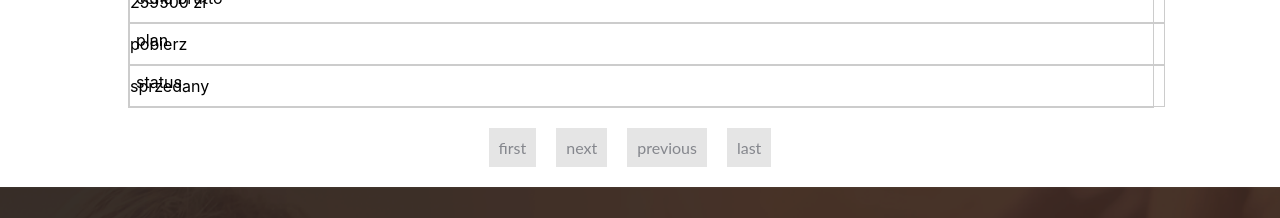
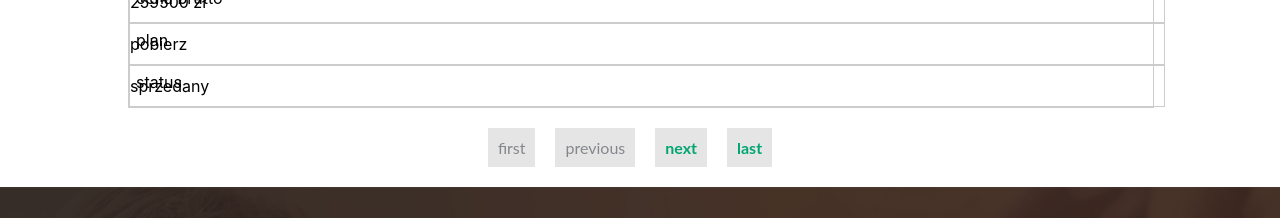
Before and after one commit to mackey7/Site-_for_developer, a React (Create React App) app: page / in a window 1280 px wide. Shown: the part 3980-4198 px from the top of the page. Built offline with nearby package versions, Linux system fonts and the light colour scheme.

Commit message:
fix bug in pagination

```diff
--- a/src/components/table/PaginagtionButton.jsx
+++ b/src/components/table/PaginagtionButton.jsx
@@ -5,7 +5,7 @@ const PaginationButton = (props) => {
 
     return (
 
-        <input className="pagination_button" type="button" onClick={props.event} value={props.value} />
+        <input className="pagination_button" type="button" onClick={props.event} value={props.value} disabled={props.btnDisable} />
 
     )
 }
--- a/src/components/table/PaginationWrapper.jsx
+++ b/src/components/table/PaginationWrapper.jsx
@@ -5,10 +5,11 @@ import "./table.scss"
 const Pagination = props => {
     return (
         <div className='tablePagination'>
-            <PaginationButton value="first" event={props.first} />
-            <PaginationButton value="next" event={props.next} />
-            <PaginationButton value="previous" event={props.previous} />
-            <PaginationButton value="last" event={props.last} />
+            <PaginationButton value="first" event={props.first} btnDisable={props.currentPage == 1 ? true : false} />
+            <PaginationButton value="previous" event={props.previous} btnDisable={props.currentPage == 1 ? true : false} />
+            <PaginationButton value="next" event={props.next} btnDisable={props.currentPage == props.numberOfPages ? true : false} />
+            <PaginationButton value="last" event={props.last} btnDisable={props.currentPage == props.numberOfPages ? true : false} />
+            {console.log('number:' + props.numberOfPages + 'current:' + props.currentPage)}
         </div>
     )
 
--- a/src/components/table/table.scss
+++ b/src/components/table/table.scss
@@ -101,15 +101,20 @@
         margin-right: 20px;
         font-family: Lato;
         font-size: 16px;
-        font-weight: 400;
+        font-weight: 700;
         padding: 10px;
         background-color: #e5e5e5;
-        color: #85878d;
+        color: #00a671;
         border: 0;
 
         &:active {
             background-color: #00a671;
             color: #fff;
+        }
+
+        &:disabled {
+            color: #85878d;
+            font-weight: 400;
         }
     }
 }
--- a/src/container/TableContainer.jsx
+++ b/src/container/TableContainer.jsx
@@ -34,10 +34,18 @@ class TableContainer extends Component {
         console.log(e.target.value, key)
         this.props.changePrice(e.target.value, key)
     }
+
+    getNumberOfPages = () => {
+        return Math.ceil(this.props.flatsData.flatsData.length / this.state.numberPerPage);
+    };
+
+
+
     nextPage = () => {
         this.setState((state) => {
             return { currentPage: state.currentPage += 1 }
         })
+        this.loadList();
         console.log('click')
 
     };
@@ -46,6 +54,7 @@ class TableContainer extends Component {
         this.setState((state) => {
             return { currentPage: state.currentPage -= 1 }
         })
+        this.loadList();
         console.log('click')
 
     };
@@ -54,6 +63,7 @@ class TableContainer extends Component {
         this.setState((state) => {
             return { currentPage: state.currentPage = 1 }
         })
+        this.loadList();
         console.log('click')
 
     };
@@ -63,23 +73,28 @@ class TableContainer extends Component {
         this.setState(() => {
             return { currentPage: numberOfPages }
         })
+        this.loadList();
         console.log('click')
 
     };
-    componentDidMount() {
+
+    loadList = () => {
         const { numberPerPage, currentPage } = this.state
         let begin = (currentPage - 1) * numberPerPage;
         let end = begin + numberPerPage;
         this.setState(() => {
-            return { pageList: this.props.flatsData.flatsData.slice(begin, end) };
+            return {
+                pageList: this.props.flatsData.flatsData.slice(begin, end),
+                numberOfPages: this.getNumberOfPages()
+            };
         })
-        console.log('loadList')
+        console.log(this.state.numberOfPages)
     };
-    componentDidUpdate() {
+    componentDidMount() {
+        this.getNumberOfPages()
+        this.loadList();
 
-        console.log('update')
-    }
-
+    };
     render() {
         return (
             <section>
@@ -93,10 +108,11 @@ class TableContainer extends Component {
                     data={this.state.pageList}
 
                 />
-                <PaginationWrapper first={this.firstPage} next={this.nextPage} previous={this.previousPage} last={this.lastPage} />
+                <PaginationWrapper first={this.firstPage} next={this.nextPage} previous={this.previousPage} last={this.lastPage} currentPage={this.state.currentPage} numberOfPages={this.state.numberOfPages} />
             </section>
         )
     }
+
 }
 const mapDispatchToProps = dispatch => {
     return {
```
